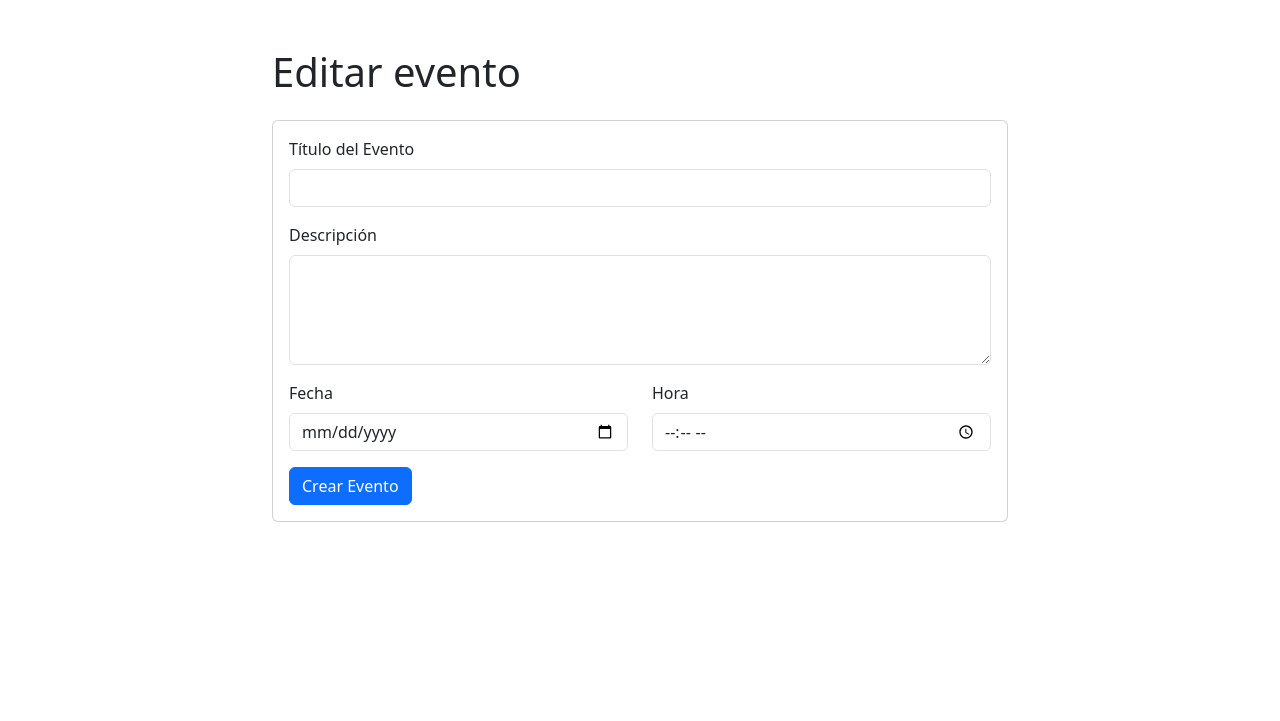
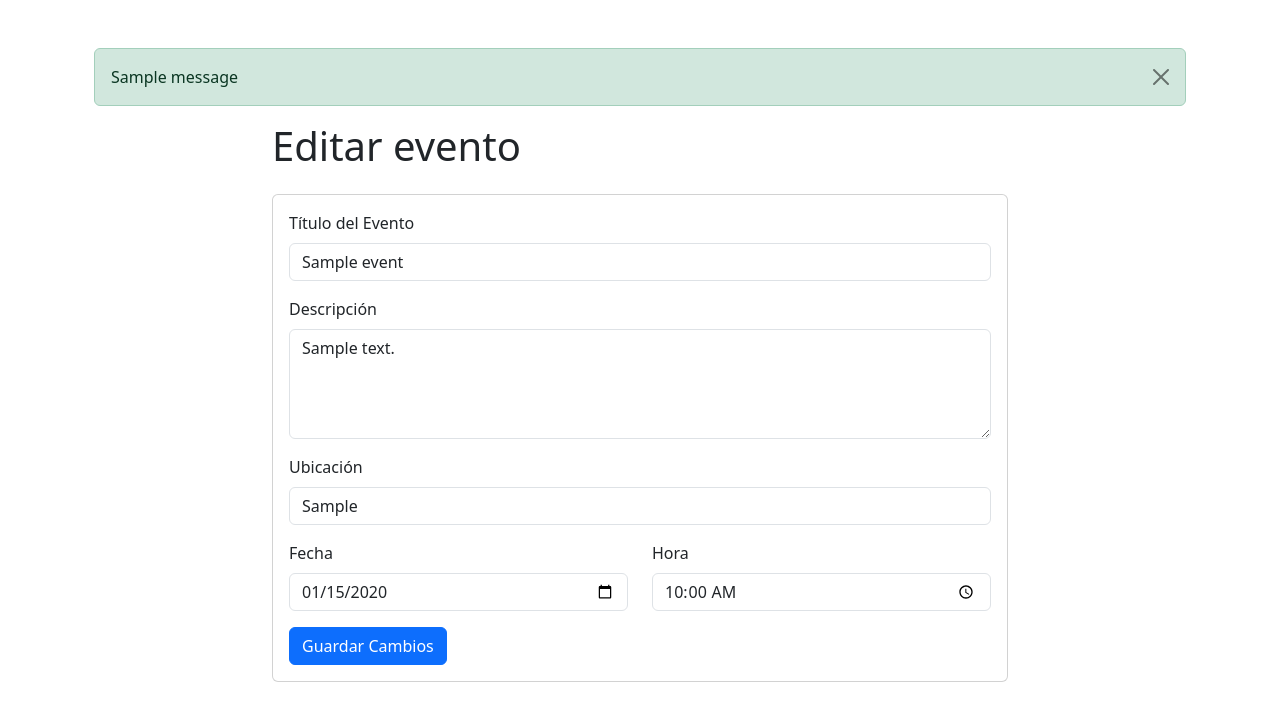
Before and after one commit to witcher-252/eventhub, a Django app: page /events/1/edit/ in a window 1280 px wide. Shown: the part 56-777 px from the top of the page. Run offline with Django 5.2, Linux system fonts and the light colour scheme; a user stored in the database is signed in; data comes from the database, SQL or seed files in the repository; tables that the repository leaves empty hold one stand-in row (values such as "Sample post"); one stand-in notice (Sample message) is shown; parts of the project's set-up code (start-up, migrations or seed data) failed here and were passed over.

Commit message:
notificacion de cambios de fecha o lugar en evento

```diff
--- a/app/apps.py
+++ b/app/apps.py
@@ -4,3 +4,6 @@ from django.apps import AppConfig
 class AppConfig(AppConfig):
     default_auto_field = "django.db.models.BigAutoField"
     name = "app"
+
+    def ready(self):
+        import app.signals # Importa el módulo de señales aquí
--- a/app/templates/app/event_form.html
+++ b/app/templates/app/event_form.html
@@ -2,6 +2,21 @@
 
 {% block content %}
 <div class="container mt-5">
+
+    {# BLOQUE PARA MOSTRAR MENSAJES #}
+    {% if messages %}
+    <div class="container mt-3">
+        {% for message in messages %}
+        <div class="alert
+            {% if message.tags %}alert-{{ message.tags }}{% else %}alert-info{% endif %} alert-dismissible fade show" role="alert">
+            {{ message }}
+            <button type="button" class="btn-close" data-bs-dismiss="alert" aria-label="Close"></button>
+        </div>
+        {% endfor %}
+    </div>
+    {% endif %}
+    {# FIN BLOQUE MENSAJES #}
+
     <div class="row">
         <div class="col-md-8 offset-md-2">
             <h1 class="mb-4">
@@ -14,7 +29,7 @@
 
             <div class="card">
                 <div class="card-body">
-                    <form action="{% url 'event_form' %}" method="POST">
+                    <form action="{% if event.id %}{% url 'event_edit' id=event.id %}{% else %}{% url 'event_form' %}{% endif %}" method="POST">
                         {% csrf_token %}
                         <div class="vstack gap-3">
                             <div>
@@ -35,6 +50,15 @@
                                     rows="4"
                                     required="">{{ event.description }}</textarea>
                             </div>
+                            <div>
+                                <label for="location" class="form-label">Ubicación</label>
+                                <input class="form-control"
+                                    id="location"
+                                    required=""
+                                    type="text"
+                                    value="{{ event.place }}"
+                                    name="location" />
+                            </div>
                             <div class="row">
                                 <div class="col-md-6">
                                     <label for="date" class="form-label">Fecha</label>
@@ -53,12 +77,18 @@
                                         id="time"
                                         required=""
                                         type="time"
-                                        value="{{ event.scheduled_at|date:'g:i'}}"
+                                        value="{{ event.scheduled_at|date:'H:i'}}"
                                         name="time" />
                                 </div>
                             </div>
                             <div>
-                                <button type="submit" class="btn btn-primary">Crear Evento</button>
+                                <button type="submit" class="btn btn-primary">
+                                    {% if event.id %}
+                                        Guardar Cambios
+                                    {% else %}
+                                        Crear Evento
+                                    {% endif %}
+                                </button>
                             </div>
                         </div>
                     </form>
--- a/app/views.py
+++ b/app/views.py
@@ -35,10 +35,14 @@ def notification_list_user(request):
 
 @login_required
 def notification_list(request):
-    notifications = Notification.objects.all().select_related('user', 'event')
     q = request.GET.get('q')
     event_id = request.GET.get('event')
     priority = request.GET.get('priority')
+
+    noti_general = Notification.objects.filter(user__isnull=True).select_related('user', 'event')
+    noti_usuario = Notification.objects.filter(user=request.user).select_related('user', 'event')
+
+    notifications = (noti_general | noti_usuario).order_by('-created_at')
 
     if q:
         notifications = notifications.filter(title__icontains=q)
@@ -52,6 +56,7 @@ def notification_list(request):
         'notifications': notifications,
         'events': events
     })
+
 
 @login_required
 def mark_as_read(request, pk):
@@ -200,19 +205,97 @@ def event_form(request, id=None):
         description = request.POST.get("description")
         date = request.POST.get("date")
         time = request.POST.get("time")
+        location = request.POST.get("location")  # <-- NUEVO CAMPO
 
         [year, month, day] = date.split("-")
         [hour, minutes] = time.split(":")
-
+        #para saber cuando esta programado el evento
         scheduled_at = timezone.make_aware(
             datetime.datetime(int(year), int(month), int(day), int(hour), int(minutes))
         )
 
         if id is None:
-            Event.new(title, description, scheduled_at, request.user)
+            Event.objects.create(
+                title=title,
+                description=description,
+                scheduled_at=scheduled_at,
+                place=location,
+                organizer=request.user
+            )
         else:
             event = get_object_or_404(Event, pk=id)
-            event.update(title, description, scheduled_at, request.user)
+            event.title = title
+            event.description = description
+            event.scheduled_at = scheduled_at
+            event.place = location  # <-- NUEVO CAMPO
+            event.save()
+
+        return redirect("events")
+
+    event = {}
+    if id is not None:
+        event = get_object_or_404(Event, pk=id)
+
+    return render(
+        request,
+        "app/event_form.html",
+        {"event": event, "user_is_organizer": request.user.is_organizer},
+    )
+
+# === CONTROLLER PARA COMMENTS ===
+@login_required
+def comment(request, id=None):
+    user = request.user
+
+    if not user.is_organizer:
+        return redirect("events")
+
+    if request.method == "POST":
+        title = request.POST.get("title")
+        description = request.POST.get("description")
+        date = request.POST.get("date")
+        time = request.POST.get("time")
+        location = request.POST.get("location")  # <-- NUEVO CAMPO
+
+        [year, month, day] = date.split("-")
+        [hour, minutes] = time.split(":")
+        scheduled_at = timezone.make_aware(
+            datetime.datetime(int(year), int(month), int(day), int(hour), int(minutes))
+        )
+
+        if id is None:
+            Event.objects.create(
+                title=title,
+                description=description,
+                scheduled_at=scheduled_at,
+                place=location,
+                organizer=request.user
+            )
+            messages.success(request, "Evento creado correctamente.")
+        else:
+            event = get_object_or_404(Event, pk=id)
+            changed_fields = []
+            if event.scheduled_at != scheduled_at:
+                changed_fields.append("fecha")
+            if event.place != location:
+                changed_fields.append("lugar")
+
+            event.title = title
+            event.description = description
+            event.scheduled_at = scheduled_at
+            event.place = location
+            event.save()
+
+            if changed_fields:
+                campos = " y ".join(changed_fields)
+                messages.info(
+                    request,
+                    f"Has cambiado el {campos} del evento. Se notificará a los usuarios."
+                )
+                # Aquí podrías agregar lógica para enviar emails o crear notificaciones en BD
+            else:
+                messages.success(request, "Evento actualizado correctamente.")
+
         return redirect("events")
 
     event = {}
@@ -226,31 +309,12 @@ def event_form(request, id=None):
     )
 
 
-# === CONTROLLER PARA COMMENTS ===
-@login_required
-def comment(request, event_id):
-    event = get_object_or_404(Event, pk=event_id)
-    comments = Comment.objects.filter(event=event).order_by("-created_at")
-
-    paginator = Paginator(comments, 20)
-    page_number = request.GET.get("page")
-    comments_page = paginator.get_page(page_number)
-
-    return render(request, "comments/comments.html", {
-        "event": event,
-        "comments": comments_page
-    })
-
 @login_required
 def registrar_comentario(request):
     if request.method == 'POST':
+        event_id = request.POST.get('event_id')
         title = request.POST.get('title')
         text = request.POST.get('text')
-        event_id = request.POST.get('event_id')
-
-        if not event_id:
-            # Manejar el error si el event_id no se proporciona
-            return HttpResponseBadRequest("No se ha proporcionado el ID del evento.")
 
         event = get_object_or_404(Event, id=event_id)
 
@@ -261,46 +325,34 @@ def registrar_comentario(request):
             event=event
         )
 
-        return redirect("comments", event_id=event.id) # type: ignore
-    return HttpResponseBadRequest("Método no permitido.")
+        return redirect('event_detail', event.id)
+
 
 @login_required
-def delete_comment(request, event_id, id):
-    comment = get_object_or_404(Comment, id=id, event_id=event_id)
+def delete_comment(request, event_id, comment_id):
+    comment = get_object_or_404(Comment, id=comment_id, event__id=event_id)
 
-    # Un usuario común puede eliminar su comentario; un organizador puede eliminar cualquier comentario
-    if not (request.user == comment.user or request.user.is_organizer):
-        return HttpResponseForbidden("No tenés permiso para eliminar este comentario.")
+    if request.user == comment.user or request.user.is_organizer:
+        comment.delete()
 
-    comment.delete()
-    messages.success(request, "Comentario eliminado con éxito.")
-    return redirect("comments", event_id=event_id)
-
+    return redirect('event_detail', event_id)
 
 @login_required
 def edit_comment(request, event_id, comment_id):
     comment = get_object_or_404(Comment, id=comment_id, event__id=event_id)
 
-    # Solo el autor del comentario puede editarlo, siempre que NO sea organizador
-    if request.user.is_organizer or request.user != comment.user:
-        messages.error(request, "No tienes permiso para editar este comentario.")
-        return redirect('comments/comments', event_id=event_id)
+    # Solo el autor del comentario puede editar
+    if request.user != comment.user:
+        return redirect('event_detail', event_id)
 
     if request.method == 'POST':
-        title = request.POST.get('title')
-        text = request.POST.get('text')
+        comment.title = request.POST.get('title')
+        comment.text = request.POST.get('text')
+        comment.save()
+        return redirect('event_detail', event_id)
 
-        if title and text:
-            comment.title = title
-            comment.text = text
-            comment.save()
-            messages.success(request, "Comentario actualizado correctamente.")
-        else:
-            messages.error(request, "Ambos campos son obligatorios.")
 
-        return redirect('comments', event_id=event_id)
-
-    return redirect('comments', event_id=event_id)
+    return render(request, 'edit_comment.html', {'comment': comment})
 
 
 # === CONTROLLERS PARA REFUNDREQUESTS ===
```
Also changed, not shown: app/models.py (+7 -40 lines), app/signals.py (added, +36 -0 lines), app/migrations/0011_event_location.py (added), app/migrations/0012_rename_location_event_place.py (added), app/migrations/0013_add_missing_fields_to_event.py (added).
